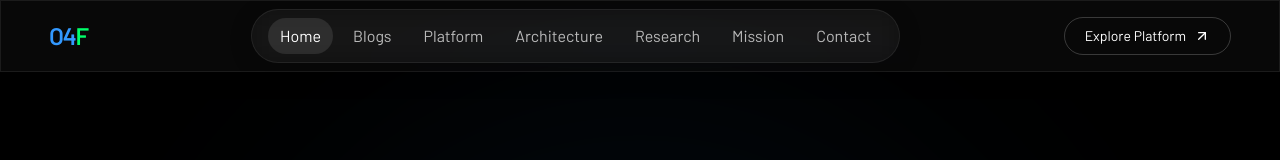
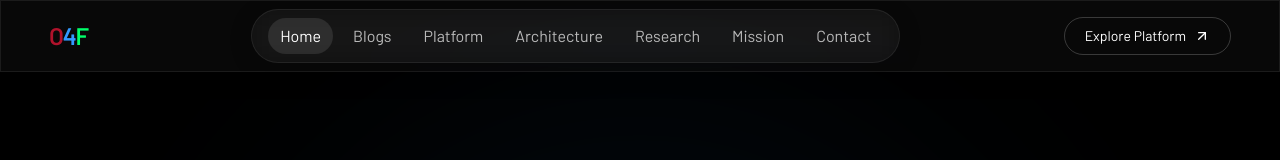
Before and after one commit to kk-rakesh/public-static, a React (Vite) app: page / in a window 1280 px wide. Shown: the top 160 px of the page. Built offline with nearby package versions, Linux system fonts and the light colour scheme.

Commit message:
logo change

```diff
--- a/src/App.tsx
+++ b/src/App.tsx
@@ -4,10 +4,11 @@
  */
 
 import { ArrowUpRight, Cpu, Database, Network, Zap, Activity, Shield, Layers, Globe, Code, Terminal, ArrowLeft, BookOpen, Clock, User, X, Menu, ChevronLeft, ChevronRight } from 'lucide-react';
-import { motion, AnimatePresence } from 'motion/react';
+import { motion, AnimatePresence } from 'framer-motion';
 import { ReactNode, useState, useEffect, useRef } from 'react';
 import { Link, useNavigate, useRouterState } from '@tanstack/react-router';
 import { fetchBlogsIndex, fetchBlogBySlug, prefetchBlogBySlug, type BlogMetadata, type BlogContent } from './lib/blogService';
+import { Logo } from './components/Logo';
 
 const ComingSoonDialog = ({ isOpen, onClose }: { isOpen: boolean; onClose: () => void }) => {
   return (
@@ -150,10 +151,8 @@ const Navbar = ({ onExplorePlatform }: { onExplorePlatform: () => void }) => {
             setActiveSection('');
             setIsMenuOpen(false);
           }}
-          className="text-2xl font-bold tracking-tighter"
         >
-          <span className="text-primary">O4</span>
-          <span className="text-secondary">F</span>
+          <Logo className="text-2xl font-bold tracking-tighter" />
         </Link>
 
         <div className="hidden md:flex liquid-glass rounded-full px-4 py-2 gap-2 items-center">
@@ -592,10 +591,7 @@ const Footer = () => {
     <footer className="py-10 md:py-20 horizontal-padding border-t border-white/5">
       <div className="max-w-7xl mx-auto grid grid-cols-1 md:grid-cols-3 gap-12">
         <div className="space-y-6">
-          <div className="text-3xl font-bold tracking-tighter">
-            <span className="text-primary">O4</span>
-            <span className="text-secondary">F</span>
-          </div>
+          <Logo className="text-3xl font-bold tracking-tighter" />
           <p className="body-light text-sm max-w-xs">
             Engineering the foundations of intelligent systems.
           </p>
--- /dev/null
+++ b/src/components/Logo.tsx
@@ -0,0 +1,13 @@
+type LogoProps = {
+  className?: string;
+};
+
+export function Logo({ className }: LogoProps) {
+  return (
+    <span className={className}>
+      <span className="text-[#B0122B]">O</span>
+      <span className="text-primary">4</span>
+      <span className="text-secondary">F</span>
+    </span>
+  );
+}
```
